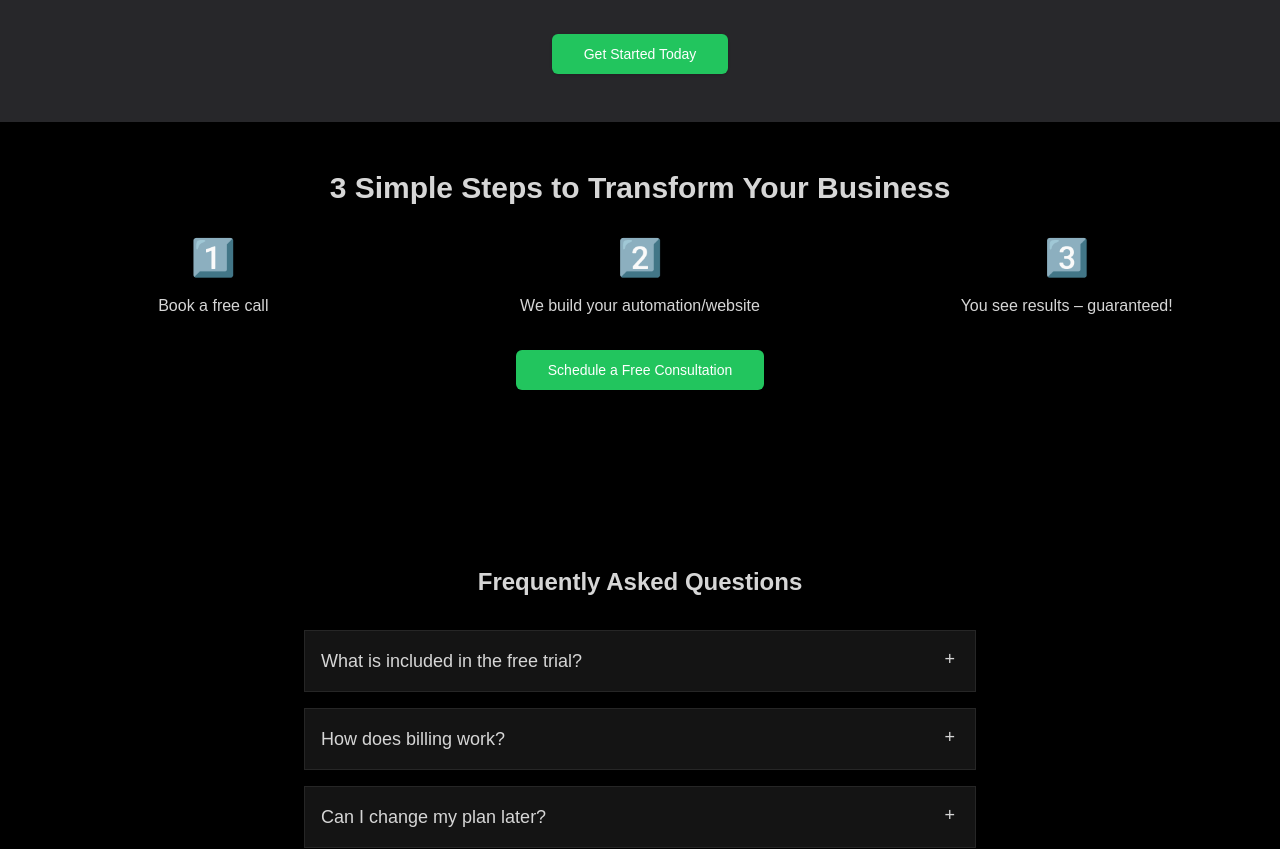
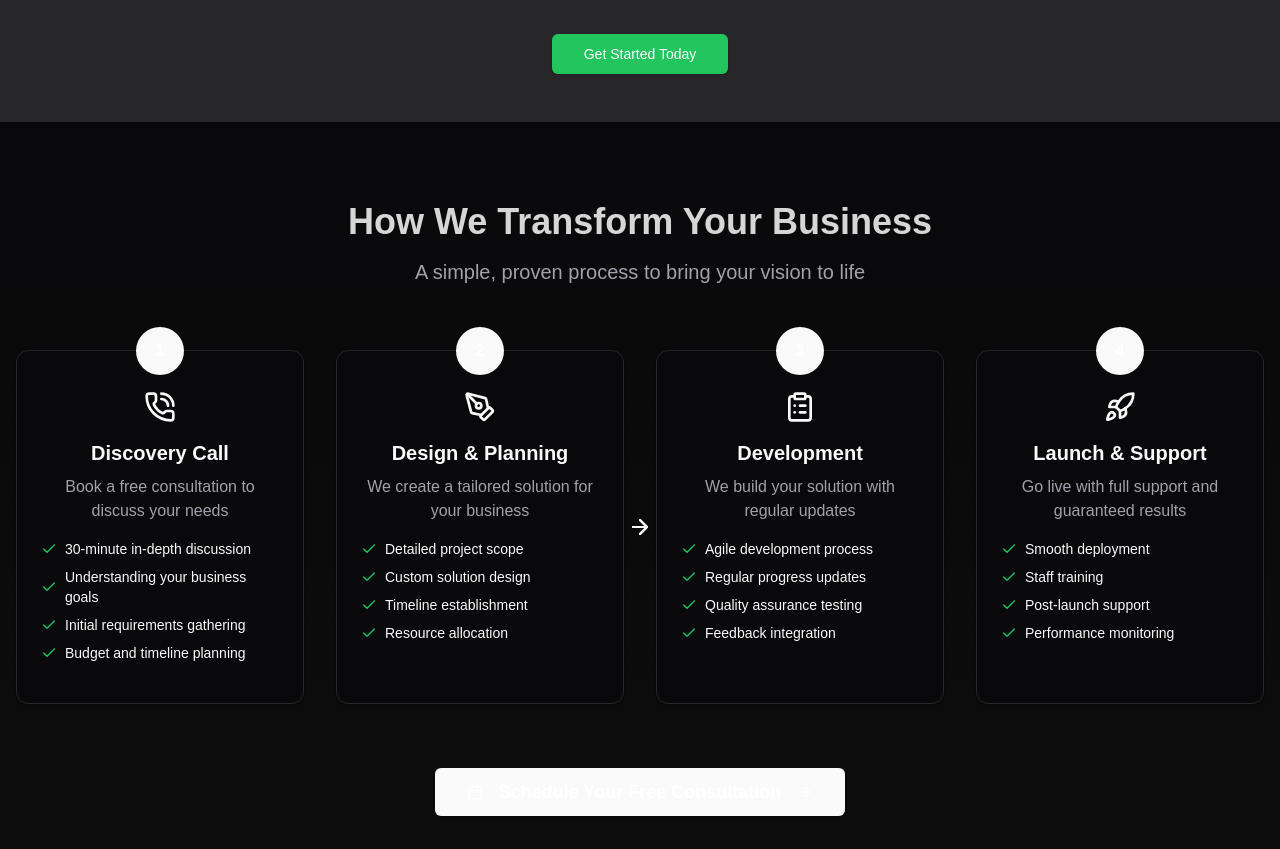
Before and after one commit to harryyking/HemoHeros, a Next.js app: page / in a window 1280 px wide. Shown: the part 2260-3109 px from the top of the page. Built offline with nearby package versions, Linux system fonts and the light colour scheme; a web font is replaced by a local one.

Commit message:
how it works edit

```diff
--- a/components/how-it-works.tsx
+++ b/components/how-it-works.tsx
@@ -1,30 +1,129 @@
-import { Button } from "@/components/ui/button"
+import React from 'react';
+import { Button } from "@/components/ui/button";
+import { Card, CardContent } from "@/components/ui/card";
+import {
+  PhoneCall,
+  ClipboardList,
+  PenTool,
+  Rocket,
+  ArrowRight,
+  Check,
+  Calendar
+} from "lucide-react";
+
+const ProcessStep = ({ icon, number, title, description, details }: any) => (
+  <Card className="relative h-full">
+    <CardContent className="pt-6">
+      <div className="absolute -top-6 left-1/2 -translate-x-1/2">
+        <div className="w-12 h-12 rounded-full bg-primary flex items-center justify-center text-white font-bold">
+          {number}
+        </div>
+      </div>
+      <div className="mt-4 text-center mb-4">
+        <div className="mb-4 flex justify-center">
+          {icon}
+        </div>
+        <h3 className="text-xl font-semibold mb-2">{title}</h3>
+        <p className="text-muted-foreground mb-4">{description}</p>
+        <ul className="text-sm text-left space-y-2">
+          {details.map((detail: any, index: any) => (
+            <li key={index} className="flex items-center gap-2">
+              <Check className="w-4 h-4 text-green-500 flex-shrink-0" />
+              <span>{detail}</span>
+            </li>
+          ))}
+        </ul>
+      </div>
+    </CardContent>
+  </Card>
+);
 
 export default function HowItWorks() {
   const steps = [
-    { number: "1️⃣", description: "Book a free call" },
-    { number: "2️⃣", description: "We build your automation/website" },
-    { number: "3️⃣", description: "You see results – guaranteed!" },
-  ]
+    {
+      icon: <PhoneCall className="w-8 h-8 text-primary" />,
+      number: "1",
+      title: "Discovery Call",
+      description: "Book a free consultation to discuss your needs",
+      details: [
+        "30-minute in-depth discussion",
+        "Understanding your business goals",
+        "Initial requirements gathering",
+        "Budget and timeline planning"
+      ]
+    },
+    {
+      icon: <PenTool className="w-8 h-8 text-primary" />,
+      number: "2",
+      title: "Design & Planning",
+      description: "We create a tailored solution for your business",
+      details: [
+        "Detailed project scope",
+        "Custom solution design",
+        "Timeline establishment",
+        "Resource allocation"
+      ]
+    },
+    {
+      icon: <ClipboardList className="w-8 h-8 text-primary" />,
+      number: "3",
+      title: "Development",
+      description: "We build your solution with regular updates",
+      details: [
+        "Agile development process",
+        "Regular progress updates",
+        "Quality assurance testing",
+        "Feedback integration"
+      ]
+    },
+    {
+      icon: <Rocket className="w-8 h-8 text-primary" />,
+      number: "4",
+      title: "Launch & Support",
+      description: "Go live with full support and guaranteed results",
+      details: [
+        "Smooth deployment",
+        "Staff training",
+        "Post-launch support",
+        "Performance monitoring"
+      ]
+    }
+  ];
 
   return (
-    <section className="py-12">
+    <section className="py-20 bg-gradient-to-b from-background to-primary/5">
       <div className="container mx-auto px-4">
-        <h2 className="text-3xl font-bold mb-8 text-center">3 Simple Steps to Transform Your Business</h2>
-        <div className="grid md:grid-cols-3 gap-8 mb-8">
+        <div className="max-w-3xl mx-auto text-center mb-16">
+          <h2 className="text-4xl font-bold mb-4">How We Transform Your Business</h2>
+          <p className="text-xl text-muted-foreground">
+            A simple, proven process to bring your vision to life
+          </p>
+        </div>
+
+        <div className="grid md:grid-cols-2 lg:grid-cols-4 gap-8 mb-16 relative">
           {steps.map((step, index) => (
-            <div key={index} className="text-center">
-              <div className="text-4xl mb-4">{step.number}</div>
-              <p>{step.description}</p>
-            </div>
+            <React.Fragment key={index}>
+              <ProcessStep {...step} />
+              {index < steps.length - 1 && (
+                <div className="hidden lg:block absolute top-1/2 left-1/2 transform -translate-y-1/2 -translate-x-1/2">
+                  <ArrowRight className="w-6 h-6 text-primary" />
+                </div>
+              )}
+            </React.Fragment>
           ))}
         </div>
+
         <div className="text-center">
-          <Button size="lg" className="bg-green-500 hover:bg-green-600 text-white">
-            Schedule a Free Consultation
+          <Button
+            size="lg"
+            className="bg-primary hover:bg-primary/90 text-white font-semibold px-8 py-6 text-lg group"
+          >
+            <Calendar className="w-5 h-5 mr-2" />
+            Schedule Your Free Consultation
+            <ArrowRight className="w-5 h-5 ml-2 group-hover:translate-x-1 transition-transform" />
           </Button>
         </div>
       </div>
     </section>
-  )
+  );
 }
```
